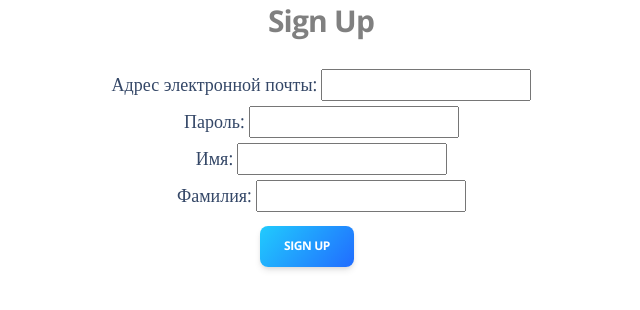
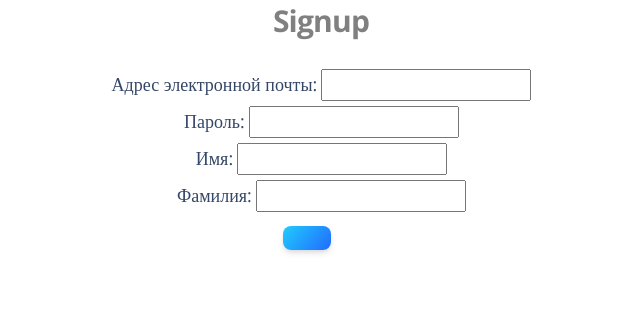
Before and after one commit to kasya/sim2, a Django app: page /signup in a window 1280 px wide. Shown: the part 89-399 px from the top of the page, without its empty margins (319-959 px from the left). Run offline with Django 4.2, Linux system fonts and the light colour scheme; parts of the project's set-up code (start-up, migrations or seed data) failed here and were passed over; some libraries are stand-ins or nearby versions.

Commit message:
Resolve pull request issues.

```diff
--- a/apps/exam/templates/exam/exam_intro.html
+++ b/apps/exam/templates/exam/exam_intro.html
@@ -6,8 +6,8 @@
 
 <div class="container-fluid">
 	{% if exam_mode == "practice" %}
-	<p>{% blocktranslate with subject=subject.name exam_name=exam.name trimmed %}You chose to practice {{ subject }}
-		{{ exam_name }}.{% endblocktranslate %}</p>
+	<p>{% translate You chose to practice %} {{ subject.name }}
+		{{ exam.name }}.</p>
 	<p>{% translate "This practice mode doesn't have a time limit - you can go at your desired speed." %}</p>
 	<p> {% blocktranslate with question_count=exam.question_count trimmed %}You'll have {{ question_count }} questions to
 		answer.
--- a/apps/user/templates/user/signup.html
+++ b/apps/user/templates/user/signup.html
@@ -4,12 +4,12 @@
 
 {% block content %}
 <div class="column is-4 is-offset-4 row text-center py-3 mt-3">
-	<h3 class="title">{% translate "Sign Up"%}</h3>
+	<h3 class="title">{% translate "Signup"%}</h3>
 	<div class="row text-center py-3 mt-3">
 		<form method="POST" action="{% url 'signup' %}">
 			{% csrf_token %}
 			{{ form.as_p }}
-			<button class="btn bg-gradient-info w-auto me-1 mb-0">Sign Up</button>
+			<button class="btn bg-gradient-info w-auto me-1 mb-0">{% translate Signup%}</button>
 		</form>
 	</div>
 </div>
```
Also changed, not shown: locale/en/LC_MESSAGES/django.po, locale/ru/LC_MESSAGES/django.po, 2 other files.
